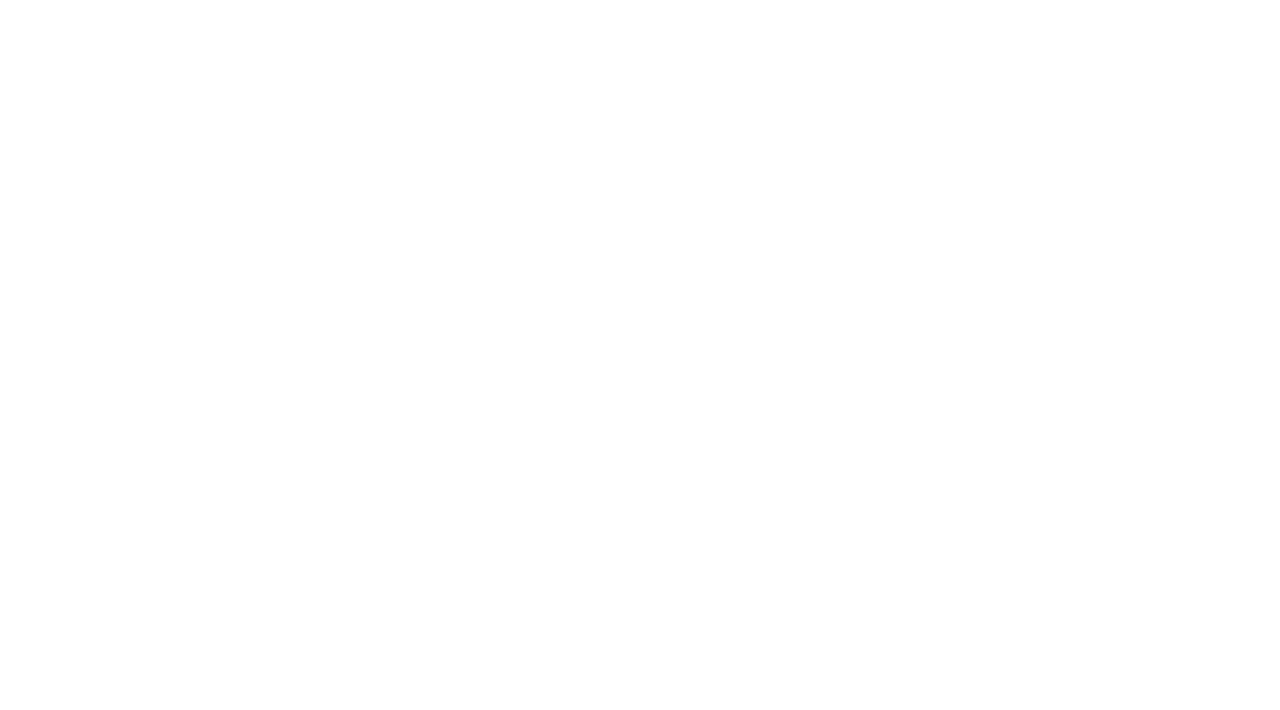
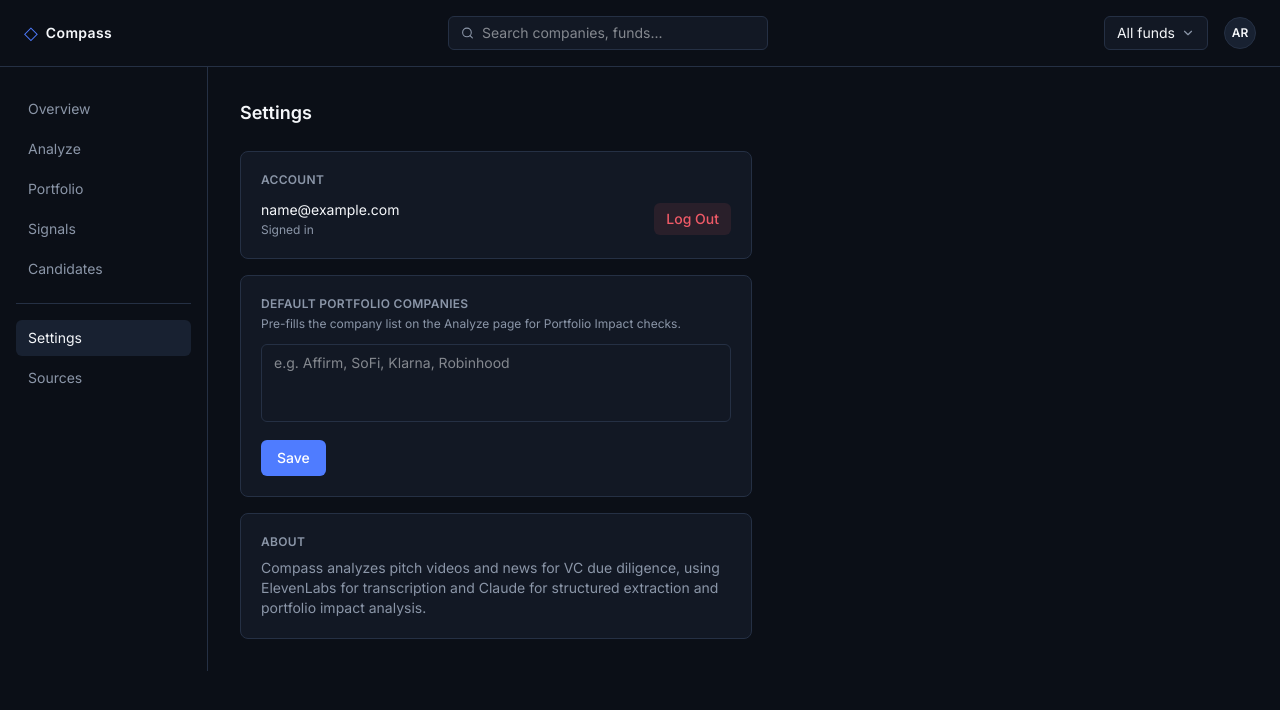
Before and after one commit to ald3nreagins/Compass, a React app in the folder frontend/: page /settings in a window 1280 px wide. Before the commit this address had no page. Shown: the top 710 px of the page. Built offline with nearby package versions, Linux system fonts and the light colour scheme; sample sign-in values are in the browser's storage; the HTML template or start-up script is replaced by a standard one.

Commit message:
Fixed Settings endpoint so that's clickable, contains user ability to logout + about page

```diff
--- a/frontend/src/App.jsx
+++ b/frontend/src/App.jsx
@@ -7,6 +7,7 @@ import Analyze from './pages/Analyze';
 import Portfolio from './pages/Portfolio';
 import Signals from './pages/Signals';
 import Candidates from './pages/Candidates';
+import Settings from './pages/Settings';
 
 function RequireAuth({ children }) {
   return isLoggedIn() ? children : <Navigate to="/login" replace />;
@@ -58,6 +59,13 @@ function App() {
               </RequireAuth>
             }
           />
+          <Route path="/settings"
+          element={
+          <RequireAuth>
+            <Settings />
+            </RequireAuth>
+          }
+          />
         </Routes>
       </BrowserRouter>
     </FundProvider>
--- a/frontend/src/api.js
+++ b/frontend/src/api.js
@@ -54,3 +54,20 @@ export function clearToken() {
 export function isLoggedIn() {
   return !!getToken();
 }
+
+export function getCurrentUserEmail() {
+  return localStorage.getItem('userEmail');
+}
+
+export function saveCurrentUserEmail(email) {
+  localStorage.setItem('userEmail', email);
+}
+
+export function getDefaultPortfolio() {
+  const raw = localStorage.getItem('defaultPortfolio');
+  return raw ? raw.split(',').map((c) => c.trim()).filter(Boolean) : [];
+}
+
+export function saveDefaultPortfolio(companies) {
+  localStorage.setItem('defaultPortfolio', companies.join(', '));
+}
--- a/frontend/src/pages/Analyze.jsx
+++ b/frontend/src/pages/Analyze.jsx
@@ -1,6 +1,6 @@
 import { useState } from 'react';
 import Shell, { COLORS } from './Shell';
-import { api } from '../api';
+import { api, getDefaultPortfolio } from '../api';
 
 function titleCase(str) {
   if (typeof str !== 'string') return str;
@@ -23,7 +23,7 @@ function toBullets(value) {
 
 export default function Analyze() {
   const [url, setUrl] = useState('');
-  const [portfolioInput, setPortfolioInput] = useState('');
+  const [portfolioInput, setPortfolioInput] = useState(() => getDefaultPortfolio().join(', '));
   const [mode, setMode] = useState('pitch'); // 'pitch' | 'portfolio'
   const [loading, setLoading] = useState(false);
   const [error, setError] = useState('');
--- a/frontend/src/pages/Login.jsx
+++ b/frontend/src/pages/Login.jsx
@@ -1,6 +1,6 @@
 import { useState } from 'react';
 import { useNavigate } from 'react-router-dom';
-import { api, saveToken } from '../api';
+import { api, saveToken, saveCurrentUserEmail } from '../api';
 import { COLORS } from './Shell';
 
 export default function Login() {
@@ -21,6 +21,7 @@ export default function Login() {
         ? await api.signup(email, password, name)
         : await api.login(email, password);
       saveToken(data.token);
+      saveCurrentUserEmail(data.email);
       navigate('/analyze');
     } catch (err) {
       setError(err.message || 'Something went wrong');
--- /dev/null
+++ b/frontend/src/pages/Settings.jsx
@@ -0,0 +1,119 @@
+import { useState, useEffect } from 'react';
+import { useNavigate } from 'react-router-dom';
+import Shell, { COLORS } from './Shell';
+import {
+  clearToken,
+  getCurrentUserEmail,
+  getDefaultPortfolio,
+  saveDefaultPortfolio,
+} from '../api';
+
+export default function Settings() {
+  const navigate = useNavigate();
+  const [email, setEmail] = useState('');
+  const [portfolioInput, setPortfolioInput] = useState('');
+  const [saved, setSaved] = useState(false);
+
+  useEffect(() => {
+    setEmail(getCurrentUserEmail() || 'Unknown');
+    setPortfolioInput(getDefaultPortfolio().join(', '));
+  }, []);
+
+  function handleLogout() {
+    clearToken();
+    navigate('/login');
+  }
+
+  function handleSavePortfolio(e) {
+    e.preventDefault();
+    const companies = portfolioInput
+      .split(',')
+      .map((c) => c.trim())
+      .filter(Boolean);
+    saveDefaultPortfolio(companies);
+    setSaved(true);
+    setTimeout(() => setSaved(false), 2000);
+  }
+
+  return (
+    <Shell>
+      <h1 className="text-lg font-semibold mb-6">Settings</h1>
+
+      <div className="flex flex-col gap-4 max-w-lg">
+        {/* Account */}
+        <div
+          className="rounded-lg p-5"
+          style={{ background: COLORS.surface, border: `1px solid ${COLORS.border}` }}
+        >
+          <p className="text-xs font-semibold tracking-wide uppercase mb-3" style={{ color: COLORS.textMuted }}>
+            Account
+          </p>
+          <div className="flex items-center justify-between">
+            <div>
+              <p className="text-sm" style={{ color: COLORS.text }}>{email}</p>
+              <p className="text-xs mt-0.5" style={{ color: COLORS.textMuted }}>Signed in</p>
+            </div>
+            <button
+              onClick={handleLogout}
+              className="px-3 py-1.5 rounded-md text-sm font-medium"
+              style={{ background: `${COLORS.sell}1A`, color: COLORS.sell }}
+            >
+              Log Out
+            </button>
+          </div>
+        </div>
+
+        {/* Default portfolio */}
+        <div
+          className="rounded-lg p-5"
+          style={{ background: COLORS.surface, border: `1px solid ${COLORS.border}` }}
+        >
+          <p className="text-xs font-semibold tracking-wide uppercase mb-1" style={{ color: COLORS.textMuted }}>
+            Default Portfolio Companies
+          </p>
+          <p className="text-xs mb-3" style={{ color: COLORS.textMuted }}>
+            Pre-fills the company list on the Analyze page for Portfolio Impact checks.
+          </p>
+          <form onSubmit={handleSavePortfolio}>
+            <textarea
+              value={portfolioInput}
+              onChange={(e) => setPortfolioInput(e.target.value)}
+              placeholder="e.g. Affirm, SoFi, Klarna, Robinhood"
+              rows={3}
+              className="w-full mb-3 px-3 py-2 rounded-md text-sm bg-transparent outline-none resize-none"
+              style={{ border: `1px solid ${COLORS.border}`, color: COLORS.text }}
+            />
+            <div className="flex items-center gap-3">
+              <button
+                type="submit"
+                className="px-4 py-2 rounded-md text-sm font-medium"
+                style={{ background: COLORS.accent, color: '#fff' }}
+              >
+                Save
+              </button>
+              {saved && (
+                <span className="text-xs" style={{ color: COLORS.add }}>
+                  Saved
+                </span>
+              )}
+            </div>
+          </form>
+        </div>
+
+        {/* About */}
+        <div
+          className="rounded-lg p-5"
+          style={{ background: COLORS.surface, border: `1px solid ${COLORS.border}` }}
+        >
+          <p className="text-xs font-semibold tracking-wide uppercase mb-2" style={{ color: COLORS.textMuted }}>
+            About
+          </p>
+          <p className="text-sm" style={{ color: COLORS.textMuted }}>
+            Compass analyzes pitch videos and news for VC due diligence, using ElevenLabs for
+            transcription and Claude for structured extraction and portfolio impact analysis.
+          </p>
+        </div>
+      </div>
+    </Shell>
+  );
+}
--- a/frontend/src/pages/Shell.jsx
+++ b/frontend/src/pages/Shell.jsx
@@ -132,13 +132,18 @@ export default function Shell({ children }) {
             })}
           </nav>
           <div className="my-4 border-t" style={{ borderColor: COLORS.border }} />
-          <nav className="flex flex-col gap-1">
-            {NAV_SECONDARY.map((item) => (
-              <span key={item} className="text-left text-sm px-3 py-2 rounded-md" style={{ color: COLORS.textMuted }}>
-                {item}
-              </span>
-            ))}
-          </nav>
+    <nav className="flex flex-col gap-1">
+  <Link
+    to="/settings"
+    className="text-left text-sm px-3 py-2 rounded-md transition-colors"
+    style={location.pathname === '/settings' ? { background: COLORS.elevated, color: COLORS.text } : { color: COLORS.textMuted }}
+  >
+    Settings
+  </Link>
+  <span className="text-left text-sm px-3 py-2 rounded-md" style={{ color: COLORS.textMuted }}>
+    Sources
+  </span>
+</nav>
         </aside>
 
         {/* Page content */}
```
Also changed, not shown: 1 other file (tests, documents, lock files or other folders).
